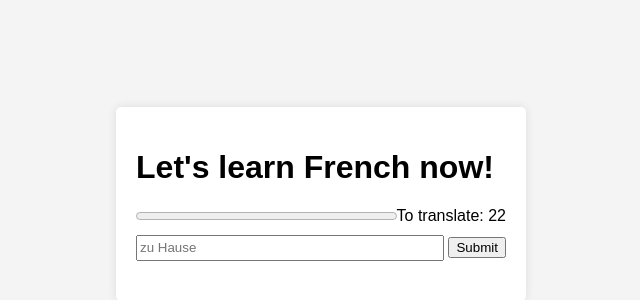
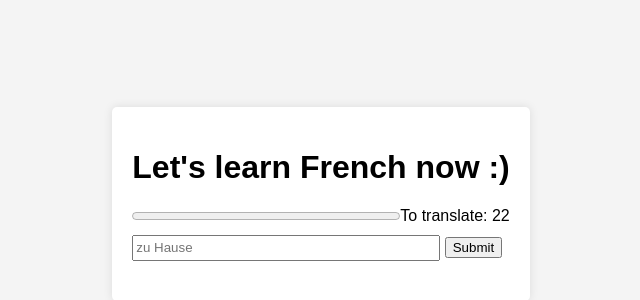
Before and after one commit to dziikus/dziikus.github.io, a plain HTML site: page index.html in a window 1280 px wide. Shown: the part 196-496 px from the top of the page, 319-959 px from the left. Drawn offline with Linux system fonts and the light colour scheme.

Commit message:
Update index.html

```diff
--- a/index.html
+++ b/index.html
@@ -8,7 +8,7 @@
 </head>
 <body>
   <div class="container">
-    <h1>Let's learn French now! </h1>
+    <h1>Let's learn French now :) </h1>
     <form id="translation-form">
       <div class="progress-container">
         <progress id="progress-bar" value="0" max="100"></progress>
```
